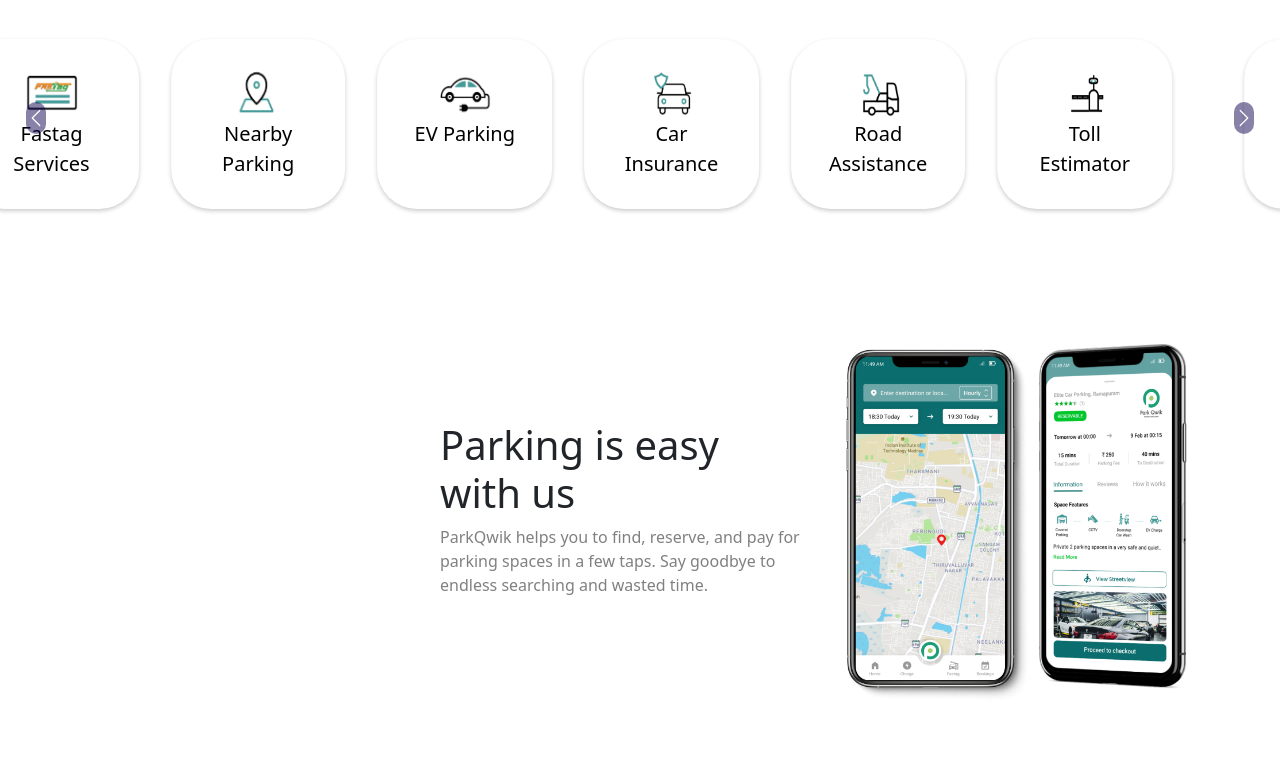
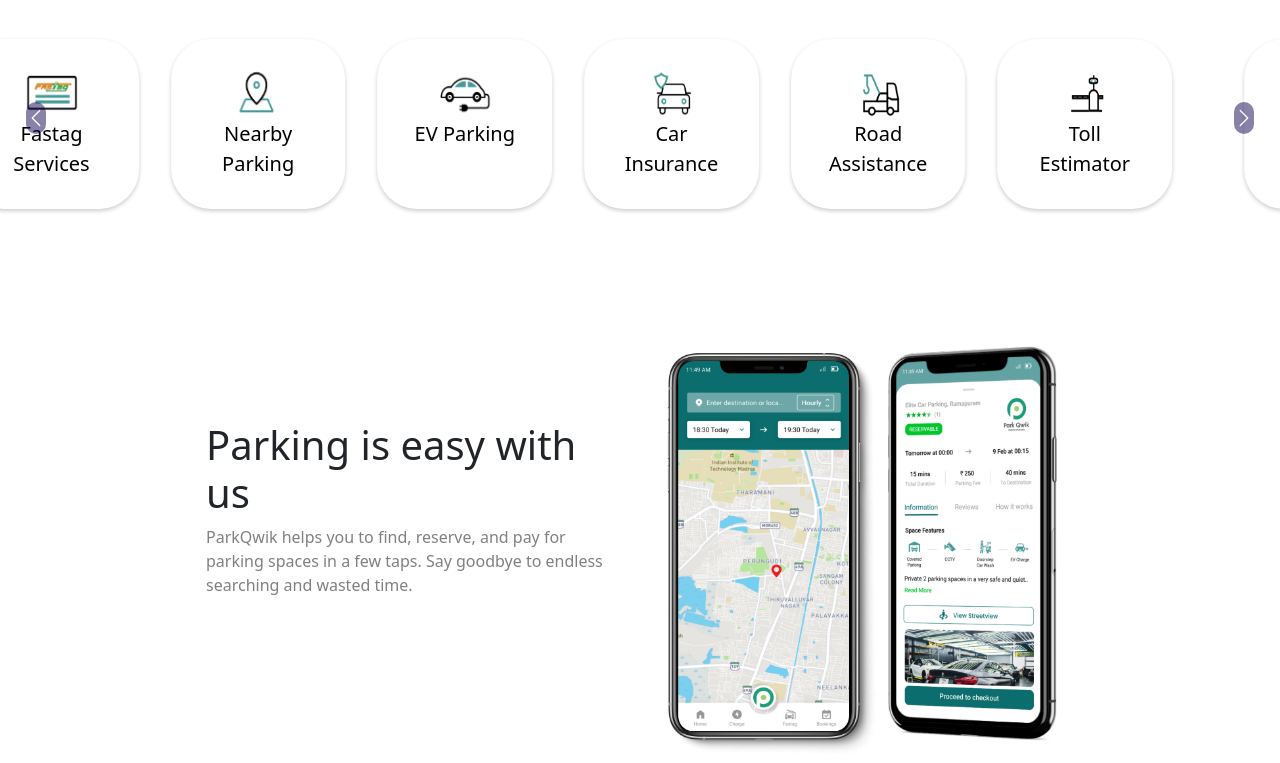
Before and after one commit to Banupriya-2703/ParQwik, a plain HTML site: page index.html in a window 1280 px wide. Shown: the part 624-1387 px from the top of the page. Before the commit the page ends 1332 px from the top, so only its background shows below. Drawn offline with nearby package versions, Linux system fonts and the light colour scheme.

Commit message:
second commit

```diff
--- a/css/style.css
+++ b/css/style.css
@@ -126,10 +126,11 @@
 
 /* Section3 starts here */
 .gridsystem .row .two .img-fluid{
-  width: 600px;
+  width: 500px;
 }
 .gridsystem .row {
-  padding-left: 250px;
+  padding-left: 1rem;
+  padding-right: 8rem;
 }
 .gridsystem .row .one{
   padding-top: 6rem;
```
